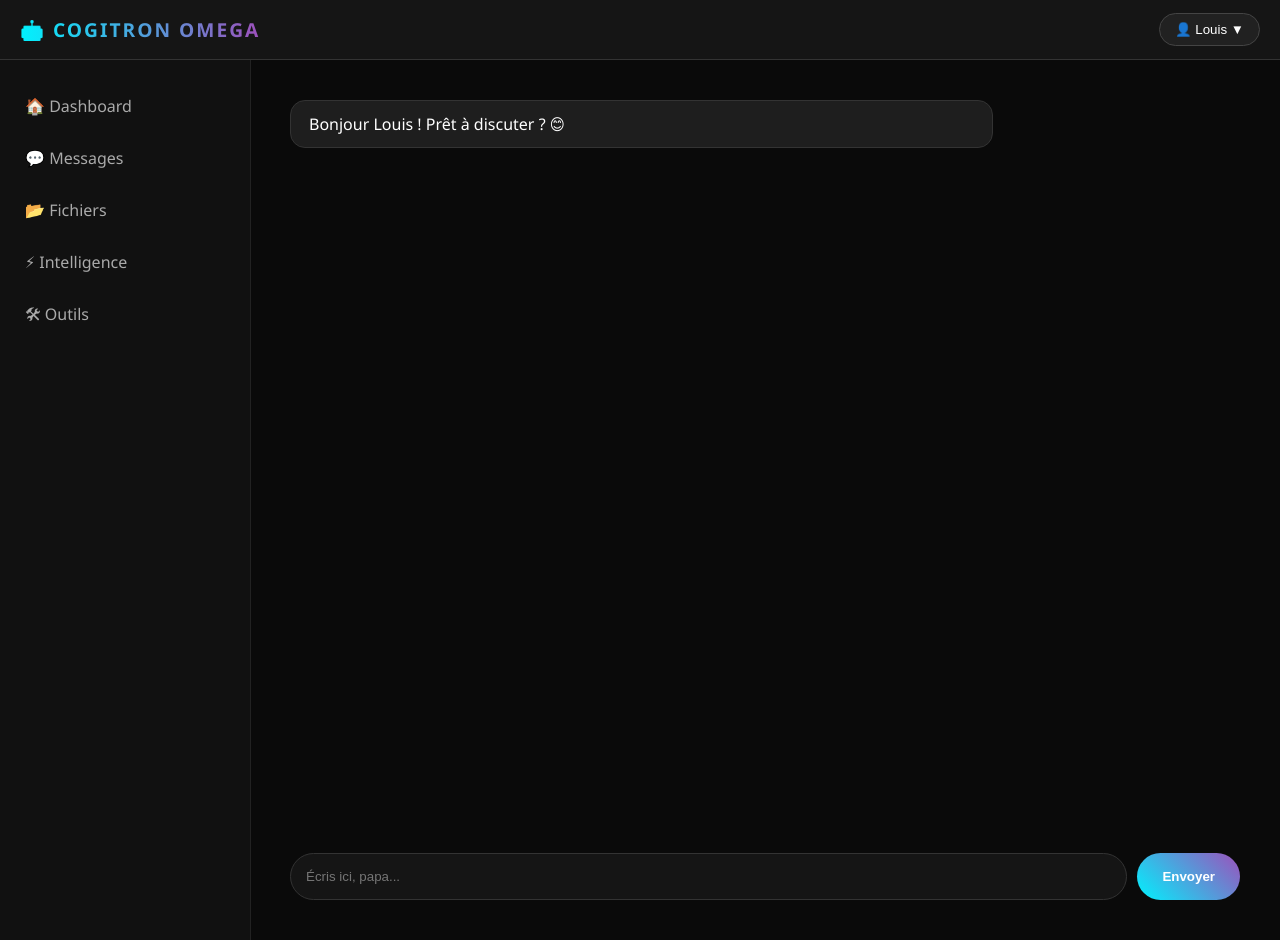
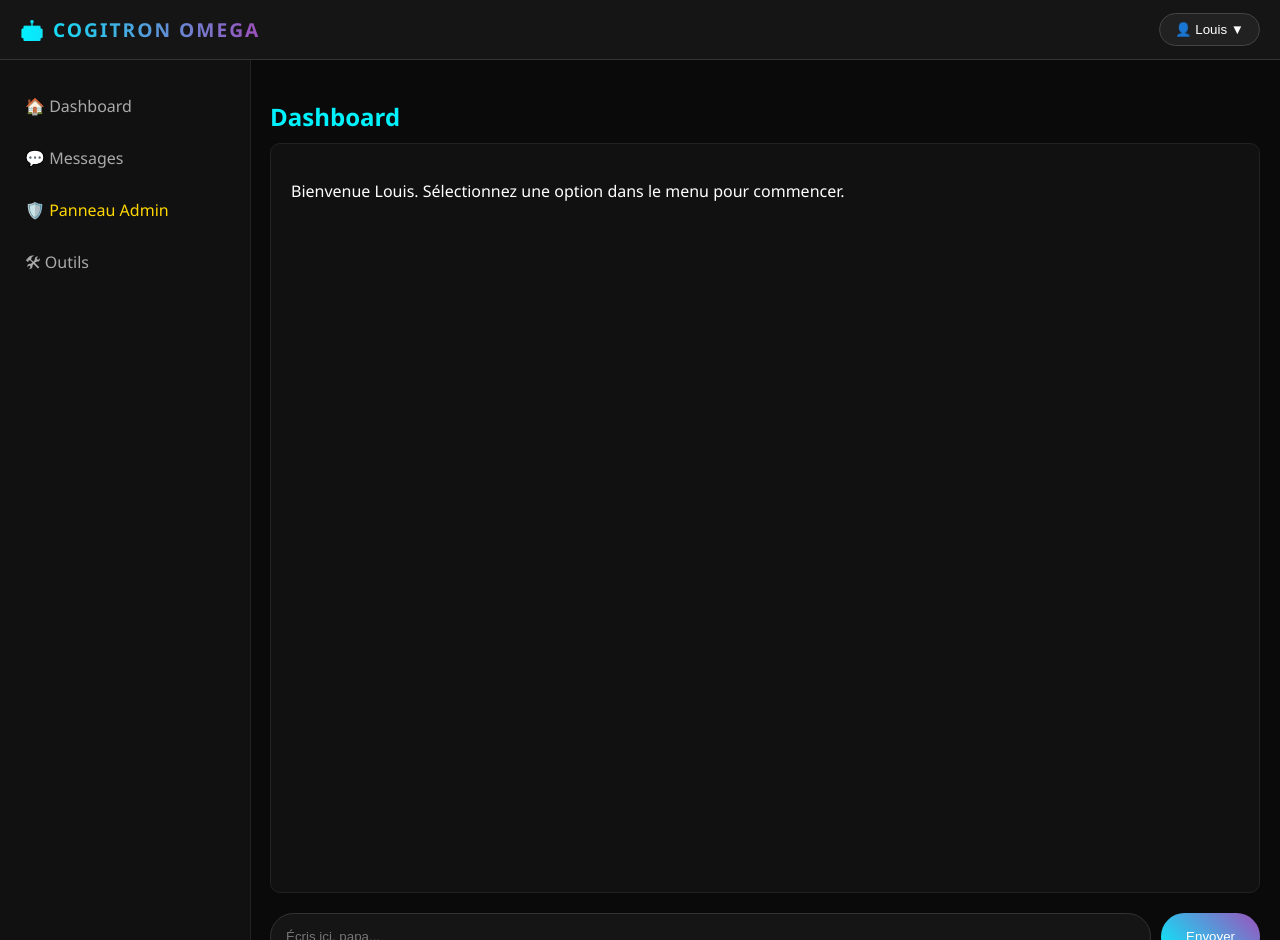
Before and after one commit to louisriallantt-a11y/cogitron, a Flask app: page / in a window 1280 px wide. Run offline with Flask 3, Linux system fonts and the light colour scheme.

Commit message:
Update index.html

```diff
--- a/templates/index.html
+++ b/templates/index.html
@@ -3,21 +3,23 @@
 <head>
     <meta charset="UTF-8">
     <meta name="viewport" content="width=device-width, initial-scale=1.0">
-    <title>Cogitron Omega - Système</title>
+    <title>Cogitron Omega - Système Intégral</title>
     <style>
         :root {
             --neon-blue: #00f2fe;
             --neon-purple: #9d50bb;
+            --neon-red: #ff4d4d;
             --bg-dark: #0a0a0a;
             --sidebar-bg: #111111;
             --header-bg: #151515;
+            --admin-gold: #ffd700;
         }
 
         body, html {
             margin: 0;
             padding: 0;
             height: 100%;
-            font-family: 'Segoe UI', Tahoma, Geneva, Verdana, sans-serif;
+            font-family: 'Segoe UI', sans-serif;
             background-color: var(--bg-dark);
             color: white;
             overflow: hidden;
@@ -49,9 +51,7 @@
             -webkit-text-fill-color: transparent;
         }
 
-        .user-menu {
-            position: relative;
-        }
+        .user-menu { position: relative; }
 
         .user-btn {
             background: rgba(255, 255, 255, 0.05);
@@ -63,10 +63,7 @@
             transition: 0.3s;
         }
 
-        .user-btn:hover {
-            border-color: var(--neon-blue);
-            box-shadow: 0 0 10px var(--neon-blue);
-        }
+        .user-btn:hover { border-color: var(--neon-blue); box-shadow: 0 0 10px var(--neon-blue); }
 
         .dropdown-content {
             display: none;
@@ -78,16 +75,7 @@
             box-shadow: 0px 8px 16px rgba(0,0,0,0.8);
             border: 1px solid #333;
             border-radius: 8px;
-            overflow: hidden;
             z-index: 1001;
-        }
-
-        .dropdown-content p {
-            padding: 12px 16px;
-            margin: 0;
-            font-size: 0.9rem;
-            color: #888;
-            border-bottom: 1px solid #333;
         }
 
         .dropdown-content a {
@@ -95,15 +83,12 @@
             padding: 12px 16px;
             text-decoration: none;
             display: block;
-            transition: 0.2s;
+            cursor: pointer;
         }
 
-        .dropdown-content a:hover {
-            background-color: #222;
-            color: var(--neon-blue);
-        }
+        .dropdown-content a:hover { background-color: #222; color: var(--neon-blue); }
 
-        /* --- SIDEBAR GAUCHE --- */
+        /* --- SIDEBAR --- */
         .sidebar {
             height: 100%;
             width: 250px;
@@ -112,8 +97,7 @@
             left: 0;
             background-color: var(--sidebar-bg);
             border-right: 1px solid #222;
-            padding-top: 80px; /* Espace pour la top bar */
-            transition: 0.3s;
+            padding-top: 80px;
             z-index: 999;
         }
 
@@ -122,8 +106,8 @@
             text-decoration: none;
             font-size: 1rem;
             color: #aaa;
-            display: flex;
-            align-items: center;
+            display: block;
+            cursor: pointer;
             transition: 0.3s;
         }
 
@@ -133,7 +117,10 @@
             border-left: 3px solid var(--neon-blue);
         }
 
-        /* --- ZONE DE CHAT / CONTENU --- */
+        .sidebar a.admin-link { color: var(--admin-gold); }
+        .sidebar a.admin-link:hover { border-left-color: var(--admin-gold); }
+
+        /* --- CONTENU --- */
         .main-container {
             margin-left: 250px;
             margin-top: 60px;
@@ -141,28 +128,22 @@
             display: flex;
             flex-direction: column;
             padding: 20px;
-            box-sizing: border-box;
         }
 
-        .chat-box {
+        #view-title { color: var(--neon-blue); margin-bottom: 10px; }
+
+        .content-area {
             flex-grow: 1;
+            background: #111;
+            border: 1px solid #222;
+            border-radius: 10px;
+            padding: 20px;
             overflow-y: auto;
-            padding: 20px;
-            display: flex;
-            flex-direction: column;
-            gap: 15px;
         }
 
-        .message {
-            background: #1e1e1e;
-            padding: 12px 18px;
-            border-radius: 15px;
-            max-width: 70%;
-            border: 1px solid #333;
-        }
-
+        /* Input chat */
         .input-area {
-            padding: 20px;
+            margin-top: 20px;
             display: flex;
             gap: 10px;
         }
@@ -177,21 +158,11 @@
             outline: none;
         }
 
-        input[type="text"]:focus {
-            border-color: var(--neon-blue);
+        .send-btn {
+            background: linear-gradient(45deg, var(--neon-blue), var(--neon-purple));
+            border: none; color: white; padding: 0 25px; border-radius: 30px; cursor: pointer;
         }
 
-        .send-btn {
-            background: linear-gradient(45deg, var(--neon-blue), var(--neon-purple));
-            border: none;
-            color: white;
-            padding: 0 25px;
-            border-radius: 30px;
-            cursor: pointer;
-            font-weight: bold;
-        }
-
-        /* Utils */
         .show { display: block !important; }
     </style>
 </head>
@@ -200,85 +171,94 @@
     <div class="top-bar">
         <div class="logo">🤖 COGITRON OMEGA</div>
         <div class="user-menu">
-            <button onclick="toggleMenu()" class="user-btn" id="userBtn">👤 Louis ▼</button>
+            <button onclick="toggleMenu()" class="user-btn">👤 Louis ▼</button>
             <div id="dropdown-menu" class="dropdown-content">
-                <p>Connecté en tant que <b>Louis</b></p>
-                <a href="#">⚙️ Paramètres</a>
-                <a href="#">📂 Ma Session</a>
-                <a href="#" onclick="logout()" style="color: #ff4d4d; border-top: 1px solid #333;">🚪 Déconnexion</a>
+                <a onclick="changeView('Paramètres')">⚙️ Paramètres</a>
+                <a onclick="changeView('Ma Session')">📂 Ma Session</a>
+                <a onclick="logout()" style="color: var(--neon-red); border-top: 1px solid #333;">🚪 Déconnexion</a>
             </div>
         </div>
     </div>
 
     <div class="sidebar">
-        <a href="#">🏠 Dashboard</a>
-        <a href="#">💬 Messages</a>
-        <a href="#">📂 Fichiers</a>
-        <a href="#">⚡ Intelligence</a>
-        <a href="#">🛠 Outils</a>
+        <a onclick="changeView('Dashboard')">🏠 Dashboard</a>
+        <a onclick="changeView('Messages')">💬 Messages</a>
+        <a class="admin-link" onclick="changeView('Panneau Admin')">🛡️ Panneau Admin</a>
+        <a onclick="changeView('Outils')">🛠 Outils</a>
     </div>
 
     <div class="main-container">
-        <div class="chat-box" id="chatBox">
-            <div class="message">Bonjour Louis ! Prêt à discuter ? 😊</div>
+        <h2 id="view-title">Dashboard</h2>
+        <div class="content-area" id="content-display">
+            <p>Bienvenue Louis. Sélectionnez une option dans le menu pour commencer.</p>
         </div>
 
-        <div class="input-area">
+        <div class="input-area" id="input-container">
             <input type="text" id="userInput" placeholder="Écris ici, papa...">
             <button class="send-btn" onclick="sendMessage()">Envoyer</button>
         </div>
     </div>
 
     <script>
-        // Menu déroulant
+        // Gestion du menu de session
         function toggleMenu() {
             document.getElementById("dropdown-menu").classList.toggle("show");
         }
 
-        // Fermer le menu si clic à l'extérieur
-        window.onclick = function(event) {
-            if (!event.target.matches('.user-btn')) {
-                var dropdowns = document.getElementsByClassName("dropdown-content");
-                for (var i = 0; i < dropdowns.length; i++) {
-                    var openDropdown = dropdowns[i];
-                    if (openDropdown.classList.contains('show')) {
-                        openDropdown.classList.remove('show');
-                    }
-                }
+        // Système de changement de page dynamique
+        function changeView(viewName) {
+            const title = document.getElementById('view-title');
+            const content = document.getElementById('content-display');
+            const inputArea = document.getElementById('input-container');
+
+            title.innerText = viewName;
+
+            // Masquer l'input sauf pour les messages
+            inputArea.style.display = (viewName === 'Messages' || viewName === 'Dashboard') ? 'flex' : 'none';
+
+            switch(viewName) {
+                case 'Dashboard':
+                    content.innerHTML = "<p>Statut du système : <b>Optimal</b><br>Utilisateur : Louis<br>Dernière connexion : Aujourd'hui</p>";
+                    break;
+                case 'Messages':
+                    content.innerHTML = "<div class='message'>Historique des messages chargé...</div>";
+                    break;
+                case 'Panneau Admin':
+                    content.innerHTML = "<h3>Accès Prioritaire</h3><ul style='color: gold'><li>Gestion des utilisateurs</li><li>Logs système</li><li>Override Protocol</li></ul>";
+                    break;
+                case 'Paramètres':
+                    content.innerHTML = "<p>Thème : Sombre / Néon<br>Notifications : Activées</p>";
+                    break;
+                case 'Ma Session':
+                    content.innerHTML = "<h3>Profil de Louis</h3><p>ID: #77890<br>Rôle: Super Utilisateur</p>";
+                    break;
+                default:
+                    content.innerHTML = "<p>Contenu en cours de chargement...</p>";
             }
         }
 
-        // Fonction de déconnexion (Simulée)
         function logout() {
-            if(confirm("Voulez-vous vraiment vous déconnecter ?")) {
-                // Ici on simule le retour à l'écran néon
-                alert("Session fermée. Retour au système de sécurité...");
+            if(confirm("Retourner à l'écran de connexion ?")) {
+                alert("Redirection...");
                 location.reload();
             }
         }
 
-        // Envoyer un message (Visuel uniquement)
         function sendMessage() {
             const input = document.getElementById('userInput');
-            const chatBox = document.getElementById('chatBox');
+            const content = document.getElementById('content-display');
             if(input.value.trim() !== "") {
-                const msg = document.createElement('div');
-                msg.className = 'message';
-                msg.style.alignSelf = 'flex-end';
-                msg.style.background = 'linear-gradient(45deg, #222, #333)';
-                msg.textContent = input.value;
-                chatBox.appendChild(msg);
+                content.innerHTML += `<p style="text-align:right"><b>Toi:</b> ${input.value}</p>`;
                 input.value = "";
-                chatBox.scrollTop = chatBox.scrollHeight;
+                content.scrollTop = content.scrollHeight;
             }
         }
 
-        // Gérer la touche Entrée
-        document.getElementById('userInput').addEventListener('keypress', function (e) {
-            if (e.key === 'Enter') {
-                sendMessage();
+        window.onclick = function(event) {
+            if (!event.target.matches('.user-btn')) {
+                document.getElementById("dropdown-menu").classList.remove("show");
             }
-        });
+        }
     </script>
 </body>
 </html>
```
